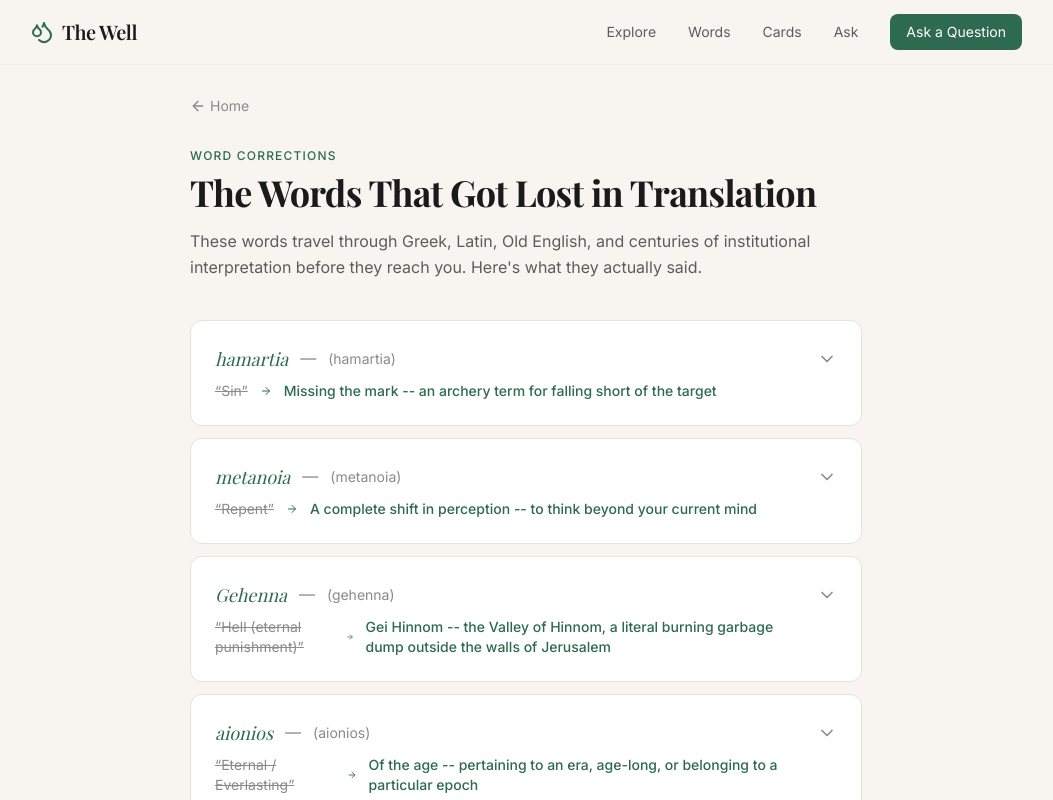
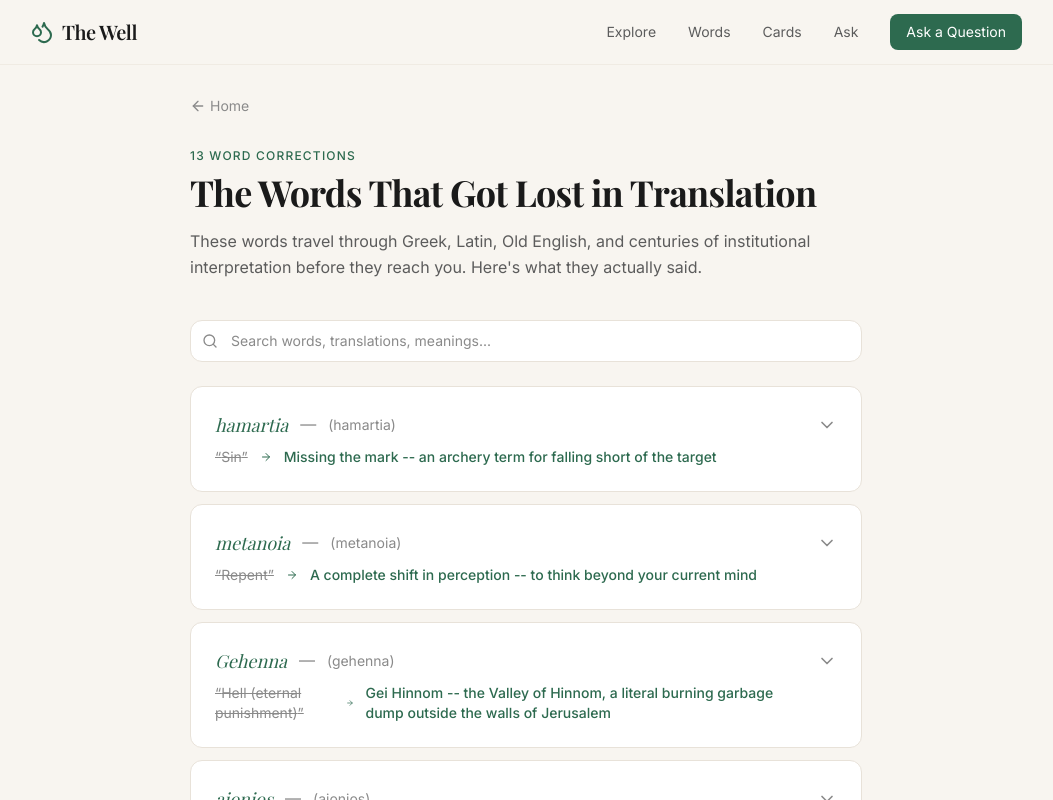
Before and after one commit to lordshua1337/the-well, a Next.js app: page /words in a window 1280 px wide. Shown: the top 800 px of the page, without its empty margins (114-1167 px from the left). Built offline with nearby package versions, Linux system fonts and the light colour scheme; a web font is replaced by a local one.

Commit message:
feat: add search to words page with filtered results
Add search bar to word corrections page for filtering by Greek
transliteration, English translation, or actual meaning. Show
word count in section header. Add empty state for no matches.

```diff
--- a/src/app/words/page.tsx
+++ b/src/app/words/page.tsx
@@ -1,7 +1,7 @@
 "use client";
 
-import { useState } from "react";
-import { ArrowLeft, ArrowRight, ChevronDown, ChevronUp } from "lucide-react";
+import { useState, useMemo } from "react";
+import { ArrowLeft, ArrowRight, ChevronDown, ChevronUp, Search } from "lucide-react";
 import Link from "next/link";
 import { wordCorrections, type WordCorrection } from "@/lib/scripture-data";
 
@@ -97,10 +97,22 @@ function WordCard({
 
 export default function WordsPage() {
   const [expanded, setExpanded] = useState<string | null>(null);
+  const [searchQuery, setSearchQuery] = useState("");
 
   const toggleWord = (id: string) => {
     setExpanded((prev) => (prev === id ? null : id));
   };
+
+  const filteredWords = useMemo(() => {
+    if (!searchQuery.trim()) return wordCorrections;
+    const q = searchQuery.toLowerCase();
+    return wordCorrections.filter(
+      (w) =>
+        w.transliteration.toLowerCase().includes(q) ||
+        w.commonTranslation.toLowerCase().includes(q) ||
+        w.actualMeaning.toLowerCase().includes(q)
+    );
+  }, [searchQuery]);
 
   return (
     <div className="min-h-screen pt-24 pb-16 px-4">
@@ -117,7 +129,7 @@ export default function WordsPage() {
         {/* Header */}
         <div className="mb-10">
           <p className="text-xs text-accent uppercase tracking-widest font-medium mb-2">
-            Word Corrections
+            {wordCorrections.length} Word Corrections
           </p>
           <h1 className="text-3xl sm:text-4xl mb-4">
             The Words That Got Lost in Translation
@@ -129,9 +141,21 @@ export default function WordsPage() {
           </p>
         </div>
 
+        {/* Search */}
+        <div className="relative mb-6">
+          <Search className="absolute left-3 top-1/2 -translate-y-1/2 w-4 h-4 text-text-muted" />
+          <input
+            type="text"
+            value={searchQuery}
+            onChange={(e) => setSearchQuery(e.target.value)}
+            placeholder="Search words, translations, meanings..."
+            className="w-full bg-surface border border-border rounded-xl pl-10 pr-4 py-2.5 text-sm text-text-primary placeholder:text-text-muted focus:outline-none focus:border-accent/40 transition-colors"
+          />
+        </div>
+
         {/* Word list */}
         <div className="space-y-3">
-          {wordCorrections.map((word) => (
+          {filteredWords.map((word) => (
             <WordCard
               key={word.id}
               word={word}
@@ -139,6 +163,11 @@ export default function WordsPage() {
               onToggle={() => toggleWord(word.id)}
             />
           ))}
+          {filteredWords.length === 0 && (
+            <div className="text-center py-12 text-text-muted text-sm">
+              No words match your search.
+            </div>
+          )}
         </div>
 
         {/* Bottom CTA */}
```
